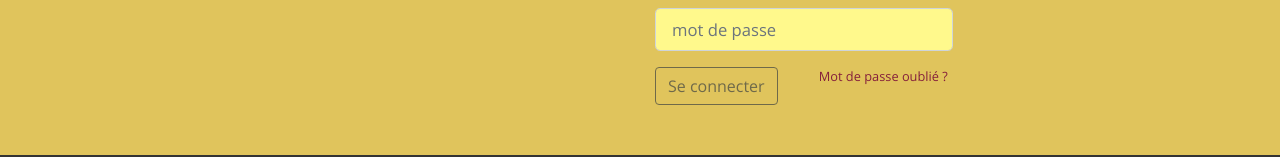
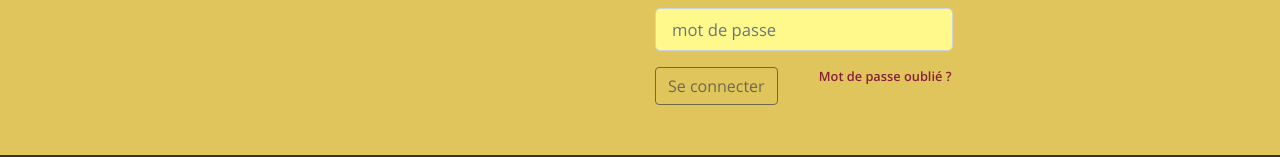
Before and after one commit to pdelpriore/cojemy-front, a React (Create React App) app: page /login in a window 1280 px wide. Shown: the part 483-640 px from the top of the page. Built offline with nearby package versions, Linux system fonts and the light colour scheme.

Commit message:
change forgot password style

```diff
--- a/src/forms/login/loginForm.css
+++ b/src/forms/login/loginForm.css
@@ -11,10 +11,12 @@
   color: #85203b;
 }
 .forgot-password {
-  font-family: "OpenSans-Regular";
+  font-family: "OpenSans-SemiBold";
   font-size: 1vw;
   color: #85203b;
+  transition: 0.2s;
 }
 .forgot-password:hover {
   cursor: pointer;
+  transform: translateY(2px);
 }
```
